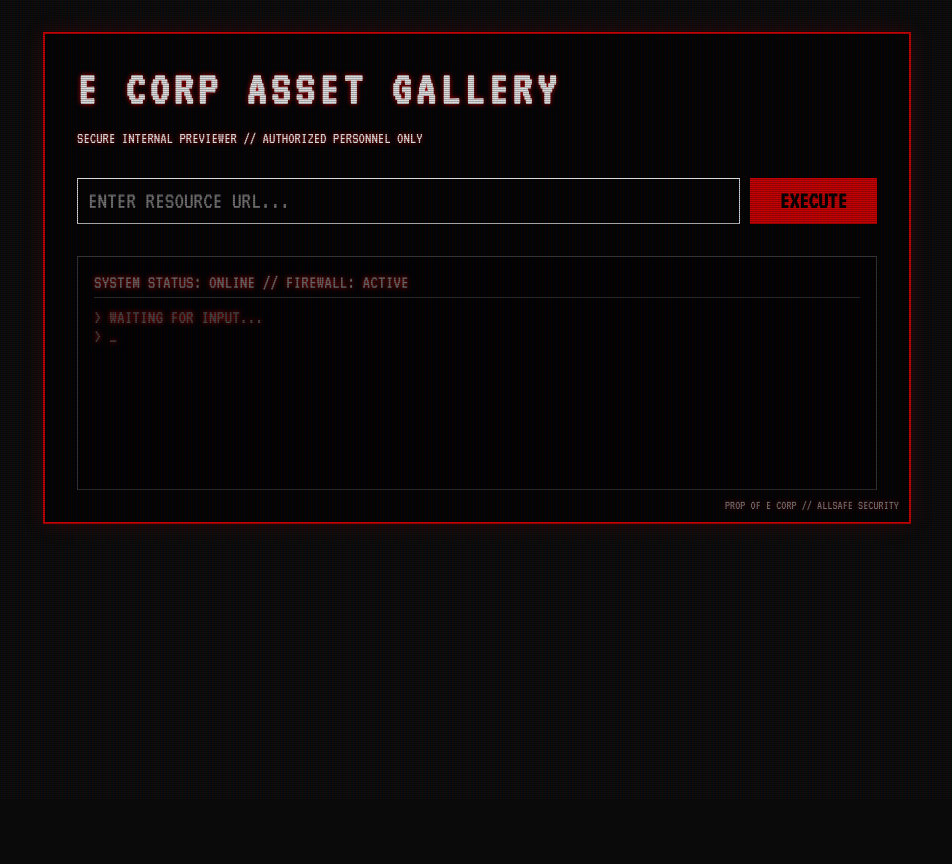
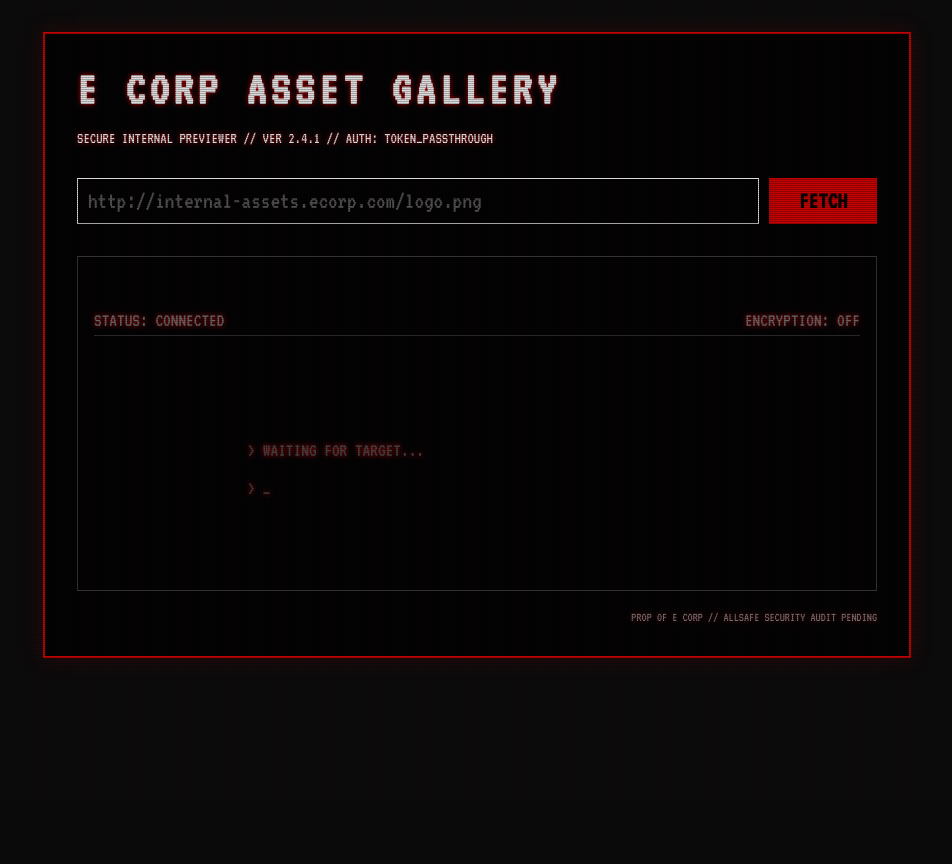
Before and after one commit to russia890098-create/web_adminaccess, a Flask app: page / in a window 1280 px wide. Shown: the whole page, without its empty margins (163-1115 px from the left). Run offline with Flask 3, Linux system fonts and the light colour scheme.

Commit message:
Update index.html
changed the source code for bread crujmps

```diff
--- a/templates/index.html
+++ b/templates/index.html
@@ -1,16 +1,15 @@
 <!DOCTYPE html>
 <html lang="en">
-
 <head>
     <meta charset="UTF-8">
     <meta name="viewport" content="width=device-width, initial-scale=1.0">
-    <title>E Corp // Internal Gallery</title>
+    <title>E Corp // Internal Asset Manager</title>
+
     <link rel="preconnect" href="https://fonts.googleapis.com">
     <link href="https://fonts.googleapis.com/css2?family=VT323&display=swap" rel="stylesheet">
     <style>
         :root {
-            --primary: #c70000;
-            /* fsociety Red */
+            --primary: #c70000; /* fsociety Red */
             --text: #e0e0e0;
             --bg: #0a0a0a;
             --scanline: rgba(18, 16, 16, 0.5);
@@ -48,7 +47,7 @@
             border: 2px solid var(--primary);
             padding: 2rem;
             position: relative;
-            background: rgba(0, 0, 0, 0.8);
+            background: rgba(0,0,0,0.85);
             box-shadow: 0 0 20px rgba(199, 0, 0, 0.2);
         }
 
@@ -57,10 +56,15 @@
             margin: 0 0 1rem 0;
             letter-spacing: 5px;
             text-transform: uppercase;
+            animation: glitch 1s infinite;
         }
 
-        .glitch {
-            position: relative;
+        @keyframes glitch {
+            0% { opacity: 1; transform: translate(0); }
+            2% { opacity: 1; transform: translate(-2px, 2px); }
+            4% { opacity: 1; transform: translate(2px, -2px); }
+            6% { opacity: 1; transform: translate(0); }
+            100% { opacity: 1; transform: translate(0); }
         }
 
         /* Input Styling */
@@ -81,6 +85,11 @@
             outline: none;
         }
 
+        input[type="text"]::placeholder {
+            color: #555;
+            opacity: 1;
+        }
+
         button {
             background: var(--primary);
             color: black;
@@ -91,11 +100,13 @@
             cursor: pointer;
             text-transform: uppercase;
             font-weight: bold;
+            transition: all 0.2s;
         }
 
         button:hover {
             background: #fff;
             color: var(--primary);
+            box-shadow: 0 0 15px var(--primary);
         }
 
         /* Output Area */
@@ -107,6 +118,8 @@
             margin-top: 2rem;
             overflow-y: auto;
             font-size: 1.2rem;
+            white-space: pre-wrap;
+            word-break: break-all;
         }
 
         .status-line {
@@ -114,50 +127,68 @@
             border-bottom: 1px solid #333;
             margin-bottom: 10px;
             padding-bottom: 5px;
+            display: flex;
+            justify-content: space-between;
         }
 
-        .error {
-            color: var(--primary);
-        }
+        .error { color: var(--primary); }
+        .success { color: #00ff00; }
 
-        .success {
-            color: #00ff00;
-        }
-
-        .logo {
+        .footer {
+            margin-top: 20px;
             font-size: 0.8rem;
             opacity: 0.5;
-            position: absolute;
-            bottom: 10px;
-            right: 10px;
+            text-align: right;
         }
     </style>
+
+    <script>
+        // System Monitor v2.1 - E Corp Intranet
+        console.log("%c[SYSTEM] Initializing E-Corp Watchdog...", "color: red; font-weight: bold; font-size: 14px;");
+
+        // FAKE ERROR SPAM TO MISLEAD PLAYERS
+        setTimeout(() => {
+            console.warn("[WARN] Connection to wss://127.0.0.1:8080/metrics failed. Retrying in 500ms...");
+        }, 800);
+
+        setTimeout(() => {
+            console.warn("[WARN] Connection to wss://127.0.0.1:8080/metrics failed. Retrying in 1000ms...");
+        }, 1500);
+
+        setTimeout(() => {
+            console.error("[ERR] Socket handshake timeout. Service on port 8080 unresponsive. Please check Ticket #4920.");
+        }, 3000);
+    </script>
 </head>
 
 <body>
     <div class="container">
-        <h1 class="glitch">E Corp Asset Gallery</h1>
-        <p>SECURE INTERNAL PREVIEWER // AUTHORIZED PERSONNEL ONLY</p>
+        <h1>E Corp Asset Gallery</h1>
+        <p>SECURE INTERNAL PREVIEWER // VER 2.4.1 // AUTH: TOKEN_PASSTHROUGH</p>
 
         <form method="POST">
             <div class="input-group">
-                <input type="text" name="url" placeholder="ENTER RESOURCE URL..." required autocomplete="off">
-                <button type="submit">EXECUTE</button>
+                <input type="text" name="url" placeholder="http://internal-assets.ecorp.com/logo.png" required autocomplete="off">
+                <button type="submit">FETCH</button>
             </div>
         </form>
 
         <div class="terminal-window">
-            <div class="status-line">SYSTEM STATUS: ONLINE // FIREWALL: ACTIVE</div>
+            <div class="status-line">
+                <span>STATUS: CONNECTED</span>
+                <span>ENCRYPTION: OFF</span>
+            </div>
 
             {% if error %}
                 <div class="error">
-                > ERROR: {{ error }}<br>
-                > ACCESS_VIOLATION_DETECTED<br>
-                > INCIDENT_LOGGED
+                    > SYSTEM_ALERT: {{ error }}<br>
+                    > TRAFFIC_ANALYSIS: FLAGGED<br>
+                    > INCIDENT_LOGGED_TO_SIEM
                 </div>
             {% elif result %}
                 <div class="success">
                     > CONNECTION ESTABLISHED...<br>
+                    > HANDSHAKE: OK<br>
                     > DATA RECEIVED:<br>
                     ------------------------------------------------<br>
                     {{ result | safe }}
@@ -165,14 +196,13 @@
                 </div>
             {% else %}
                 <div style="color: #444;">
-                > WAITING FOR INPUT...<br>
+                    > WAITING FOR TARGET...<br>
                     > _
                 </div>
             {% endif %}
         </div>
 
-        <div class="logo">PROP OF E CORP // ALLSAFE SECURITY</div>
+        <div class="footer">PROP OF E CORP // ALLSAFE SECURITY AUDIT PENDING</div>
     </div>
 </body>
-
 </html>
```
Lines whose indentation alone changed are shown as unchanged.
